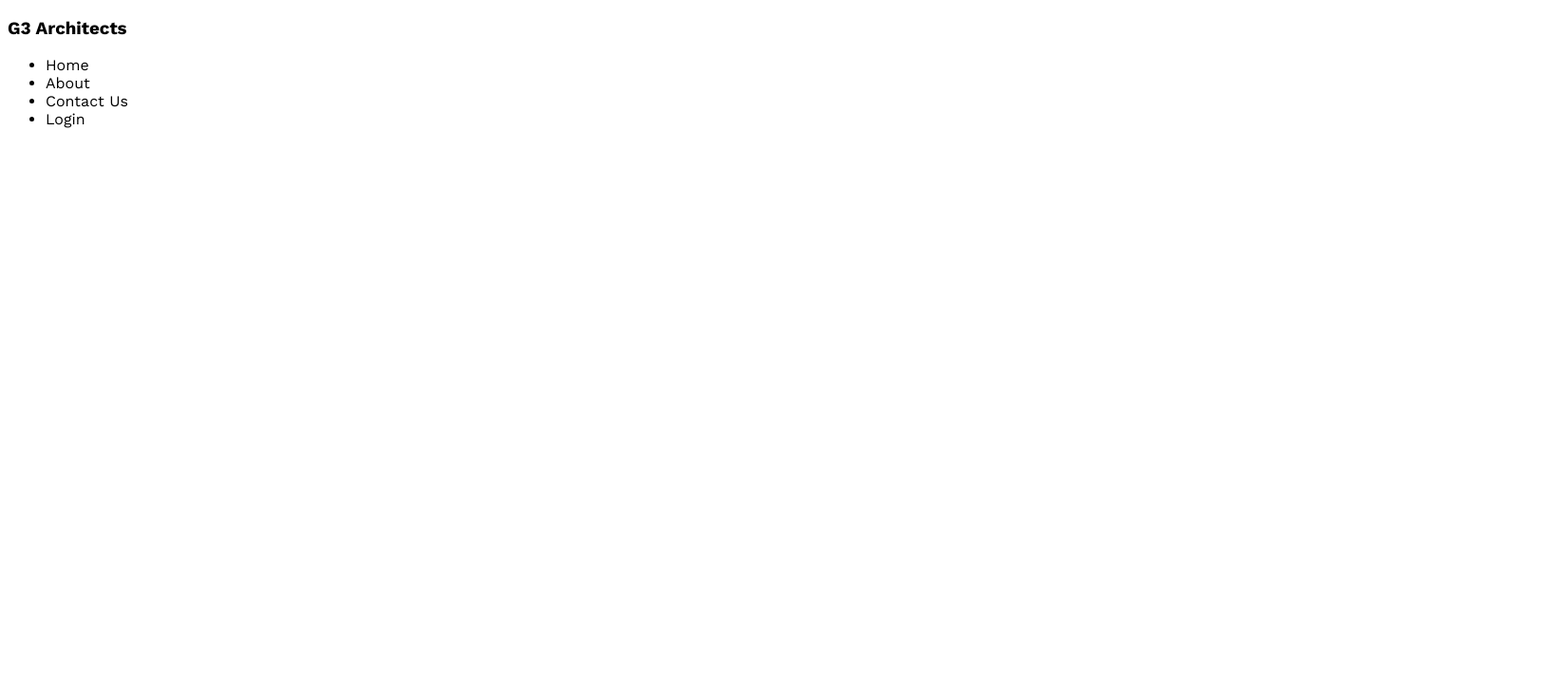
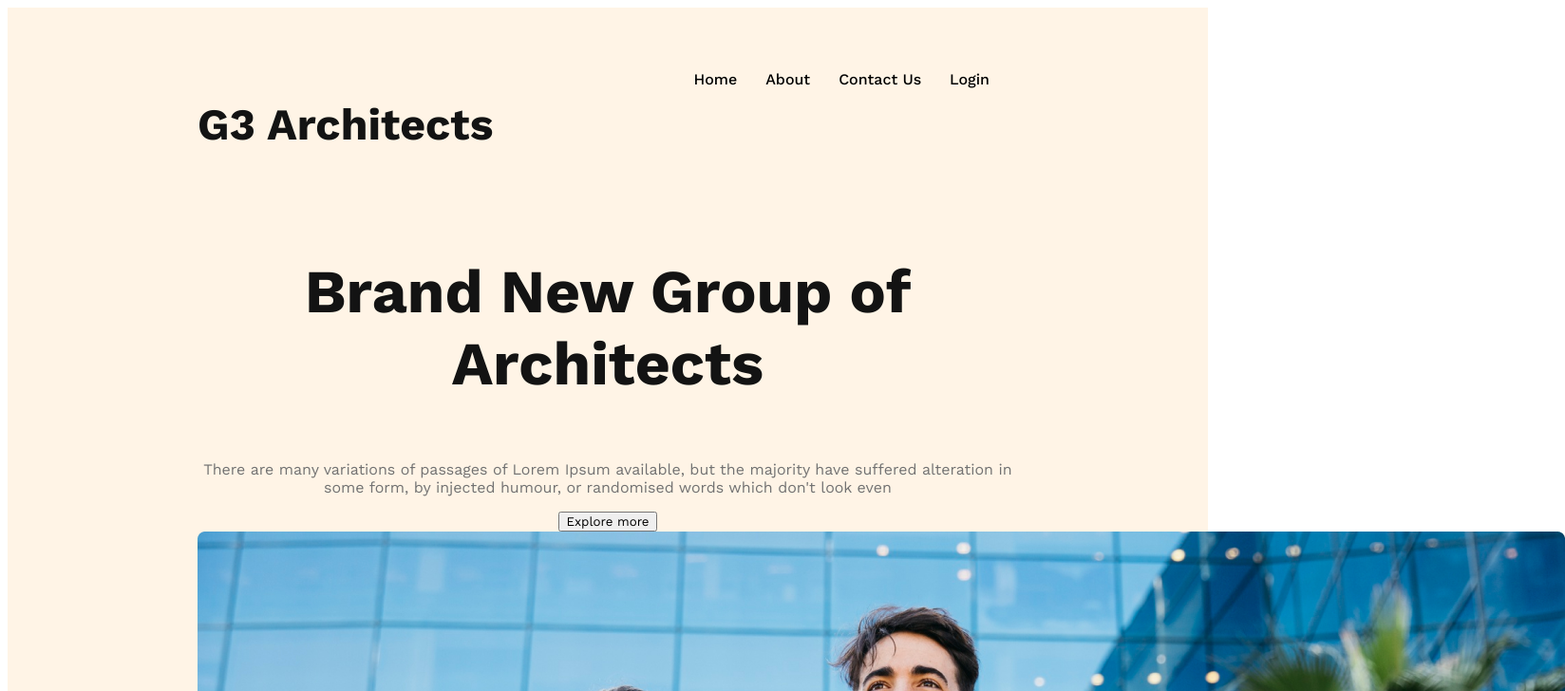
Before and after one commit to lelin171046/Achitects-website, a plain HTML site: page index.html in a window 1280 px wide. Shown: the top 728 px of the page at 95% size, 1648 px wide, since content can reach past the window. Drawn offline with nearby package versions, Linux system fonts and the light colour scheme.

Commit message:
banner added

```diff
--- a/index.html
+++ b/index.html
@@ -8,8 +8,9 @@
     </title>
 </head>
 <body>
-    <header><nav>
-        <h3>G3 Architects</h3>
+    <header>
+        <nav>
+            <h3 class="nav-title">G3 Architects</h3>
             <ul>
                 <li>Home</li>
                 <li>About</li>
@@ -17,7 +18,23 @@
                 <li>Login</li>
             </ul>
          </nav>
+    <div class="banner-section">
 
+            <div class="banner-content">
+                <h3 class="banner-title">Brand New
+                    Group of Architects</h3>
+                    <p class="banner-discription">
+                        There are many variations of passages of Lorem Ipsum available, but the majority have suffered alteration in some form, by injected humour, or randomised words which don't look even
+                    </p>
+                    <button class="primary-btn">
+                        Explore more
+                    </button>
+            </div>
+                <img src="images/banner.png" alt="">
+
+        <Img></Img>
+
+    </div>
     </header>
     <body>
 
--- a/style/style.css
+++ b/style/style.css
@@ -1,5 +1,74 @@
+@import url('https://fonts.googleapis.com/css2?family=Inter:wght@600;700;800&family=Lato:ital,wght@0,100;0,300;0,400;0,700;0,900;1,100;1,300;1,400;1,700;1,900&family=Merriweather+Sans:ital,wght@0,700;0,800;1,700&family=Open+Sans:wght@400;700;800&family=Playfair+Display&family=Work+Sans:ital,wght@0,100..900;1,100..900&display=swap');
+/* share style  */
+.primary-btn{
 
-@import url('https://fonts.googleapis.com/css2?family=Inter:wght@600;700;800&family=Lato:ital,wght@0,100;0,300;0,400;0,700;0,900;1,100;1,300;1,400;1,700;1,900&family=Merriweather+Sans:ital,wght@0,700;0,800;1,700&family=Open+Sans:wght@400;700;800&family=Playfair+Display&family=Work+Sans:ital,wght@0,100..900;1,100..900&display=swap');
-*{
+}
+* {
     font-family: Work Sans;
 }
+
+/* header style  */
+
+header {
+    background: rgba(255, 144, 14, 0.10);
+    padding: 50px 200px;
+}
+
+nav {
+    display: flex;
+    justify-content: space-between;
+
+}
+
+nav>ul {
+    display: flex;
+}
+
+nav li {
+
+    list-style: none;
+    padding-right: 30px;
+    font: size 1rem;
+    font-weight: 500;
+    font-size: 1rem;
+
+}
+
+nav li a {
+    text-decoration: none;
+    color: #424242;
+}
+
+.nav-title {
+    color: #131313;
+    font-weight: 700;
+    font-size: 2.9rem;
+
+}
+
+/* banner tyle  */
+.banner-content {
+    text-align: center;
+    color: var(--Dark-01, #131313);
+    /* font-size: 4rem; */
+    font-weight: 800px;
+    margin: 0 auto;
+
+}
+
+.banner-title {
+    color: var(--Dark-01, #131313);
+    text-align: center;
+    font-size: 4rem;
+    font-weight: 700;
+
+}
+
+.banner-discription {
+    color: var(--Dark-03, #727272);
+
+    font-size: 1rem;
+    font-style: normal;
+    font-weight: 400;
+
+}
```
Lines whose indentation alone changed are shown as unchanged.
